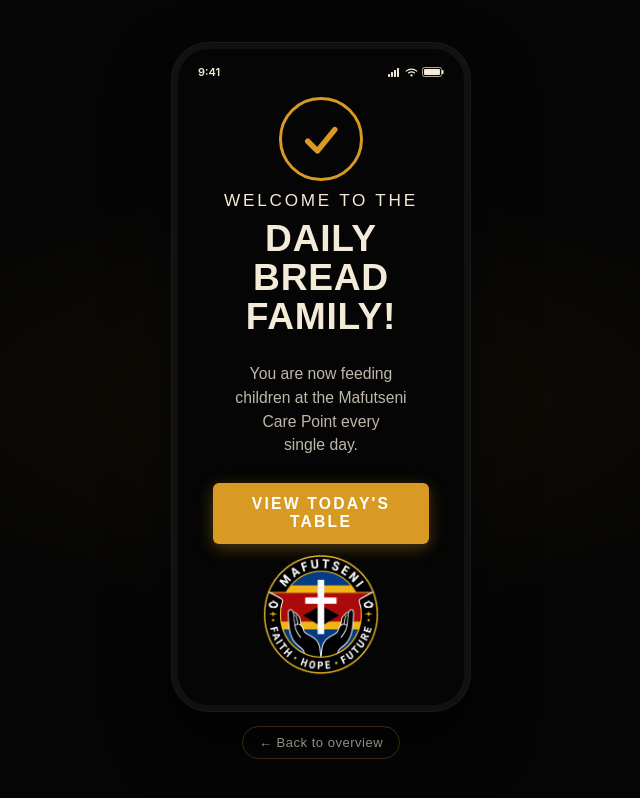
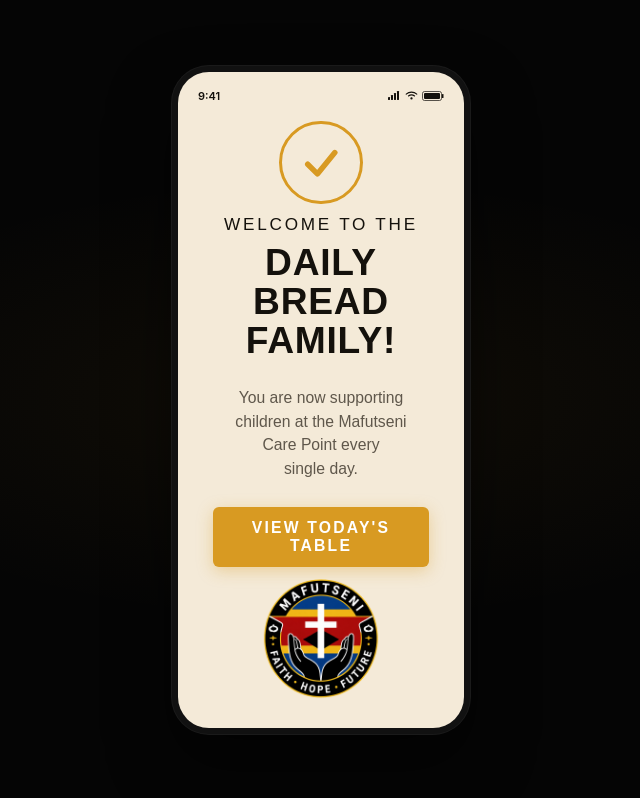
Before and after one commit to navionpilot/daily-bread-project, a Next.js app: page /welcome in a window 1280 px wide. Shown: the whole page, without its empty margins (319-959 px from the left). Built offline with nearby package versions, Linux system fonts and the light colour scheme.

Commit message:
Add files via upload

```diff
--- a/app/globals.css
+++ b/app/globals.css
@@ -1,5 +1,5 @@
 /* ================================================================
-   Daily Bread Project — Global Styles  (v11 — coded dashboard + checkout + choose + start + welcome)
+   Daily Bread Project — Global Styles  (v12 — welcome flipped to cream + FBC badge on home)
    ================================================================ */
 
 * { box-sizing: border-box; }
@@ -229,14 +229,14 @@ button.appHotspot, .appHotspot {
 }
 
 /* ================================================================
-   WELCOME SCREEN  (already in production)
+   WELCOME SCREEN  (v12 — flipped to cream to match other screens)
    ================================================================ */
 
 .welcomeScreen {
   width: 100%;
   height: 100%;
-  background: #050505;
-  color: #f4ead8;
+  background: #f4ead8;
+  color: #14110c;
   border-radius: 31px;
   display: flex;
   flex-direction: column;
@@ -254,7 +254,7 @@ button.appHotspot, .appHotspot {
   font-family: -apple-system, BlinkMacSystemFont, "Segoe UI", sans-serif;
   font-size: 11px;
   font-weight: 600;
-  color: #f4ead8;
+  color: #14110c;
   flex-shrink: 0;
   padding-top: 1%;
 }
@@ -297,7 +297,7 @@ button.appHotspot, .appHotspot {
   font-size: clamp(15px, 6cqw, 20px);
   font-weight: 500;
   letter-spacing: 0.16em;
-  color: #f4ead8;
+  color: #14110c;
   margin-bottom: 4%;
 }
 .welcomeBig {
@@ -306,7 +306,7 @@ button.appHotspot, .appHotspot {
   font-size: clamp(30px, 13cqw, 42px);
   font-weight: 700;
   letter-spacing: 0.02em;
-  color: #f4ead8;
+  color: #14110c;
   line-height: 1.05;
 }
 
@@ -316,7 +316,7 @@ button.appHotspot, .appHotspot {
   font-size: clamp(15px, 5.5cqw, 19px);
   font-weight: 400;
   line-height: 1.5;
-  color: rgba(244, 234, 216, 0.78);
+  color: #5f574b;
 }
 
 .welcomeCtaBtn {
@@ -482,6 +482,15 @@ button.appHotspot, .appHotspot {
   letter-spacing: 0.02em;
 }
 .startSponsorBrand { font-weight: 600; color: #14110c; }
+
+/* Fellowship Baptist Church badge at the bottom of the homepage */
+.startFbcBadge {
+  width: 35%;
+  height: auto;
+  object-fit: contain;
+  margin: 3% auto 0;
+  display: block;
+}
 
 /* ================================================================
    CHOOSE IMPACT SCREEN  (new! — fully coded)
--- a/app/welcome/page.tsx
+++ b/app/welcome/page.tsx
@@ -1,15 +1,14 @@
 "use client";
 
 import { useRouter } from "next/navigation";
-import Link from "next/link";
 
 /**
  * Welcome to the Daily Bread Family — confirmation screen
  * shown after a partner completes signup.
  *
- * This is the first FULLY CODED screen (not a mockup image).
- * Real HTML/CSS, sharp at any resolution, uses the real
- * Mafutseni logo from public/assets.
+ * Updated: now cream background (matches other screens) and broader
+ * "supporting" wording (was "feeding" — reflects the full mission of
+ * food, shelter, supplies, and care).
  */
 
 export default function WelcomePage() {
@@ -20,7 +19,6 @@ export default function WelcomePage() {
       <div className="codedPhone">
         <div className="welcomeScreen">
 
-          {/* Fake iPhone status bar (only visible on desktop preview) */}
           <div className="welcomeStatusBar">
             <span>9:41</span>
             <div className="welcomeStatusIcons">
@@ -61,7 +59,7 @@ export default function WelcomePage() {
             </div>
 
             <p className="welcomeBody">
-              You are now feeding
+              You are now supporting
               <br />
               children at the Mafutseni
               <br />
@@ -86,10 +84,6 @@ export default function WelcomePage() {
           </div>
         </div>
       </div>
-
-      <Link href="/" className="appBackHome">
-        ← Back to overview
-      </Link>
     </main>
   );
 }
```
Also changed, not shown: app/page.tsx (+7 -6 lines), README.txt, public/assets/fellowship_baptist_badge.png (added).
